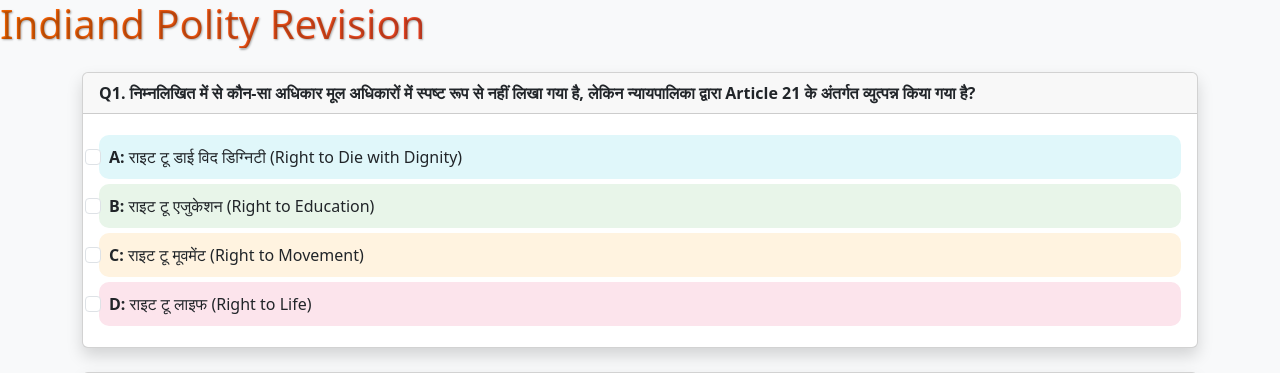
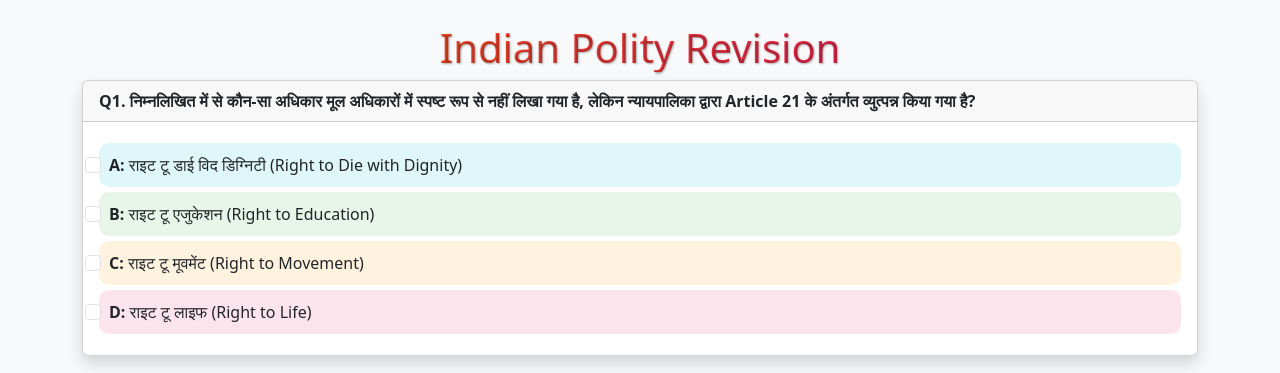
Before and after one commit to monichbaba/flask-test-portal, a Flask app: page /test in a window 1280 px wide. Shown: the top 373 px of the page. Run offline with Flask 3, Linux system fonts and the light colour scheme; the visitor is signed in with stand-in values (Sample User, id 1).

Commit message:
Updated test.html with favicon and styled heading

```diff
--- a/templates/test.html
+++ b/templates/test.html
@@ -1,16 +1,25 @@
 <!DOCTYPE html>
-<html>
+<html lang="en">
 <head>
-  <h1 style="
-    background: linear-gradient(to right, #ff6a00, #ee0979);
-    -webkit-background-clip: text;
-    color: transparent;
-    text-shadow: 1px 1px 2px rgba(0,0,0,0.3);
-">
-  Indiand Polity Revision
-</h1>
+  <meta charset="UTF-8">
+  <title>Indian Polity Revision</title>
+
+  <!-- Favicon -->
+  <link rel="icon" type="image/png" href="{{ url_for('static', filename='favicon.png') }}">
+
+  <!-- Bootstrap CSS -->
   <link href="https://cdn.jsdelivr.net/npm/bootstrap@5.3.0/dist/css/bootstrap.min.css" rel="stylesheet">
+
   <style>
+    h1 {
+      background: linear-gradient(to right, #ff6a00, #ee0979);
+      -webkit-background-clip: text;
+      color: transparent;
+      text-shadow: 1px 1px 2px rgba(0,0,0,0.3);
+      margin-top: 20px;
+      text-align: center;
+    }
+
     .option-box {
       border-radius: 10px;
       padding: 10px;
@@ -22,9 +31,13 @@
     .D { background-color: #fce4ec; }
   </style>
 </head>
+
 <body class="bg-light">
   <div class="container mt-4">
-        <form method="post" action="/submit">
+
+    <h1>Indian Polity Revision</h1>
+
+    <form method="post" action="/submit">
       {% for q in questions %}
         <div class="card mb-4 shadow">
           <div class="card-header fw-bold">
@@ -44,6 +57,7 @@
       {% endfor %}
       <button type="submit" class="btn btn-primary">Submit</button>
     </form>
+
   </div>
 </body>
 </html>
```
Also changed, not shown: static/favicon.png (added).
